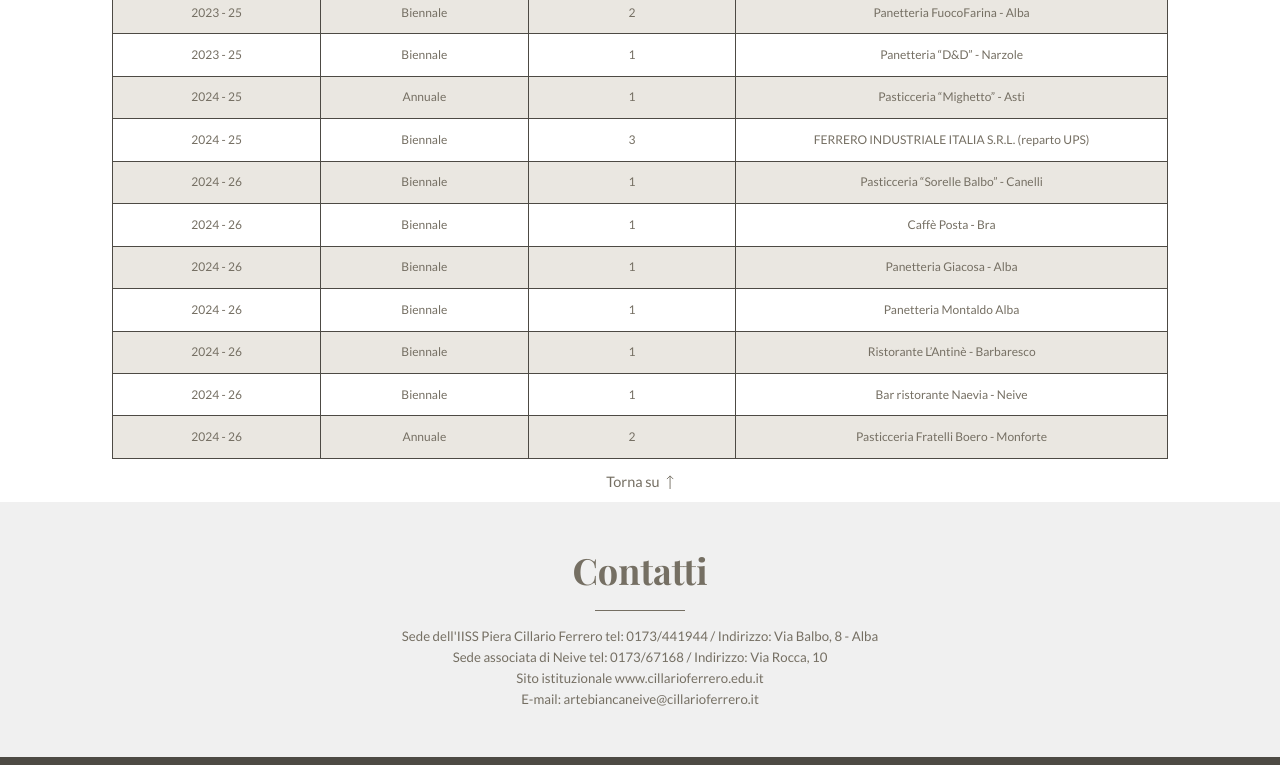
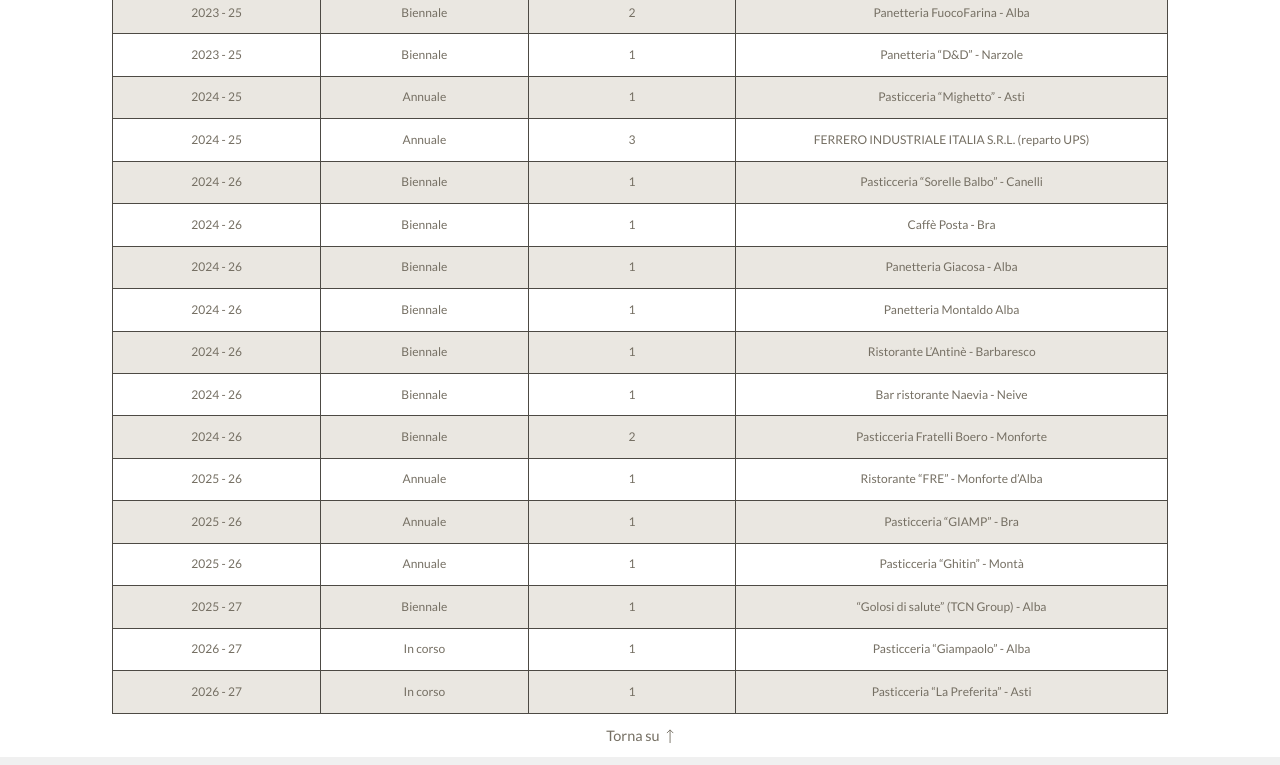
Before and after one commit to maurobecattini77-hue/artebiancaneive, a plain HTML site: page stage.html in a window 1280 px wide. Shown: the part 5230-5995 px from the top of the page. Drawn offline with nearby package versions, Linux system fonts and the light colour scheme; a web font is replaced by a local one.

Commit message:
Apprendistato: percorsi 2025-26 e 2026-27, tipo corretto per Ferrero e Fratelli Boero; tolto il numero degli alunni
Co-Authored-By: Claude Opus 5.5 <noreply@anthropic.com>

```diff
--- a/stage.html
+++ b/stage.html
@@ -163,14 +163,20 @@
         <tr><td>2023 - 25</td><td>Biennale</td><td>2</td><td>Panetteria FuocoFarina - Alba</td></tr>
         <tr><td>2023 - 25</td><td>Biennale</td><td>1</td><td>Panetteria “D&amp;D” - Narzole</td></tr>
         <tr><td>2024 - 25</td><td>Annuale</td><td>1</td><td>Pasticceria “Mighetto” - Asti</td></tr>
-        <tr><td>2024 - 25</td><td>Biennale</td><td>3</td><td>FERRERO INDUSTRIALE ITALIA S.R.L. (reparto UPS)</td></tr>
+        <tr><td>2024 - 25</td><td>Annuale</td><td>3</td><td>FERRERO INDUSTRIALE ITALIA S.R.L. (reparto UPS)</td></tr>
         <tr><td>2024 - 26</td><td>Biennale</td><td>1</td><td>Pasticceria “Sorelle Balbo” - Canelli</td></tr>
         <tr><td>2024 - 26</td><td>Biennale</td><td>1</td><td>Caffè Posta - Bra</td></tr>
         <tr><td>2024 - 26</td><td>Biennale</td><td>1</td><td>Panetteria Giacosa - Alba</td></tr>
         <tr><td>2024 - 26</td><td>Biennale</td><td>1</td><td>Panetteria Montaldo Alba</td></tr>
         <tr><td>2024 - 26</td><td>Biennale</td><td>1</td><td>Ristorante L’Antinè - Barbaresco</td></tr>
         <tr><td>2024 - 26</td><td>Biennale</td><td>1</td><td>Bar ristorante Naevia - Neive</td></tr>
-        <tr><td>2024 - 26</td><td>Annuale</td><td>2</td><td>Pasticceria Fratelli Boero - Monforte</td></tr>
+        <tr><td>2024 - 26</td><td>Biennale</td><td>2</td><td>Pasticceria Fratelli Boero - Monforte</td></tr>
+        <tr><td>2025 - 26</td><td>Annuale</td><td>1</td><td>Ristorante “FRE” - Monforte d’Alba</td></tr>
+        <tr><td>2025 - 26</td><td>Annuale</td><td>1</td><td>Pasticceria “GIAMP” - Bra</td></tr>
+        <tr><td>2025 - 26</td><td>Annuale</td><td>1</td><td>Pasticceria “Ghitin” - Montà</td></tr>
+        <tr><td>2025 - 27</td><td>Biennale</td><td>1</td><td>“Golosi di salute” (TCN Group) - Alba</td></tr>
+        <tr><td>2026 - 27</td><td>In corso</td><td>1</td><td>Pasticceria “Giampaolo” - Alba</td></tr>
+        <tr><td>2026 - 27</td><td>In corso</td><td>1</td><td>Pasticceria “La Preferita” - Asti</td></tr>
       </tbody>
     </table>
   </div>
```
Also changed, not shown: index.html (+1 -1 lines).
